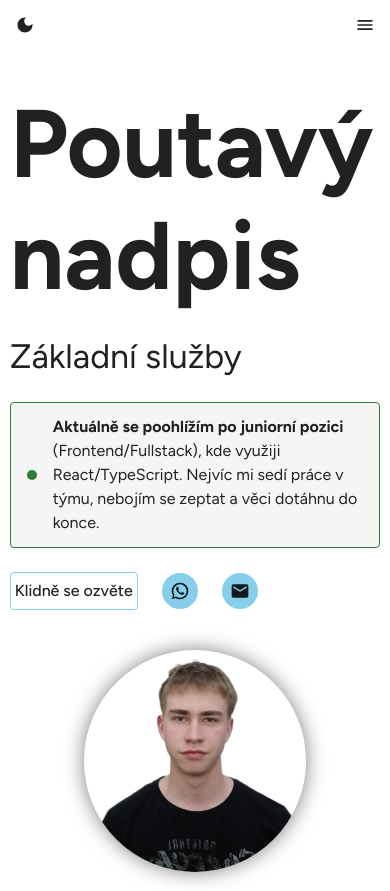
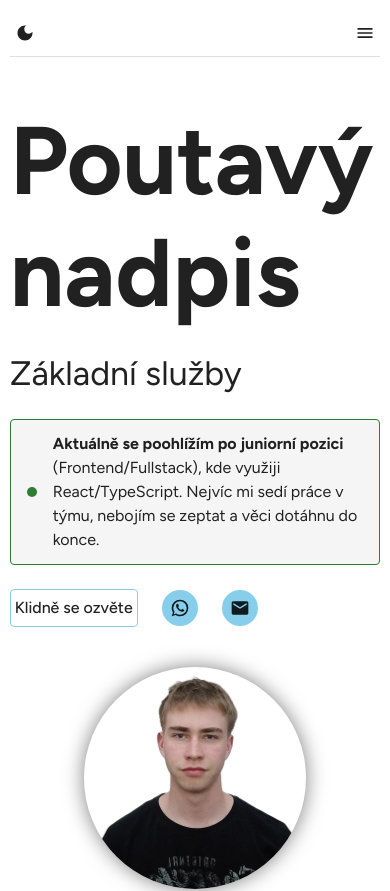
Before and after one commit to Veselyy/PortfolioWeb, a React (Vite) app: page / in a window 390 px wide. Shown: the top 891 px of the page. Built offline with nearby package versions, Linux system fonts and the light colour scheme.

Commit message:
Enhance Navbar component with mobile sticky bar styles and update CSS for scroll margin adjustments on smaller screens.

```diff
--- a/src/components/Navbar.tsx
+++ b/src/components/Navbar.tsx
@@ -8,6 +8,18 @@ import ThemeSwitcher from './navbar/ThemeSwitcher';
 
 const styles = {
   bar: { alignItems: 'center', justifyContent: 'space-between' },
+  mobileStickyBar: {
+    position: 'sticky',
+    top: 0,
+    zIndex: (theme) => theme.zIndex.appBar,
+    backgroundColor: (theme) =>
+      theme.palette.mode === 'dark' ? 'rgba(0,0,0,0.7)' : 'rgba(255,255,255,0.7)',
+    backdropFilter: 'blur(5px)',
+    WebkitBackdropFilter: 'blur(5px)',
+    borderBottom: '1px solid',
+    borderColor: 'divider',
+    py: 1,
+  },
   drawerContent: { p: 2 },
   drawerClose: { alignSelf: 'flex-end' },
 } as const;
@@ -22,7 +34,7 @@ function Navbar() {
   if (isMobile) {
     return (
       <>
-        <Stack component="div" direction="row" sx={styles.bar}>
+        <Stack component="div" direction="row" sx={{ ...styles.bar, ...styles.mobileStickyBar }}>
           <ThemeSwitcher />
           <IconButton color="inherit" aria-label="Otevřít navigaci" onClick={() => setOpen(true)}>
             <MenuIcon />
--- a/src/index.css
+++ b/src/index.css
@@ -19,3 +19,11 @@ html {
     scroll-behavior: auto;
   }
 }
+
+@media (max-width: 600px) {
+  #about,
+  #projects,
+  #contact {
+    scroll-margin-top: 66px;
+  }
+}
```
